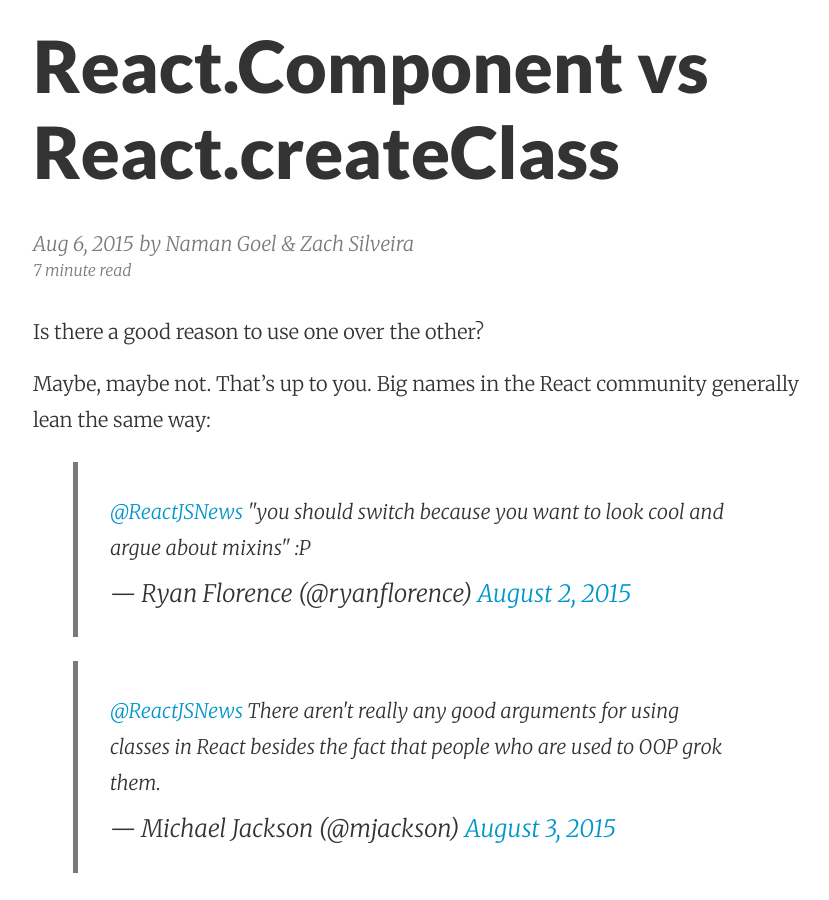
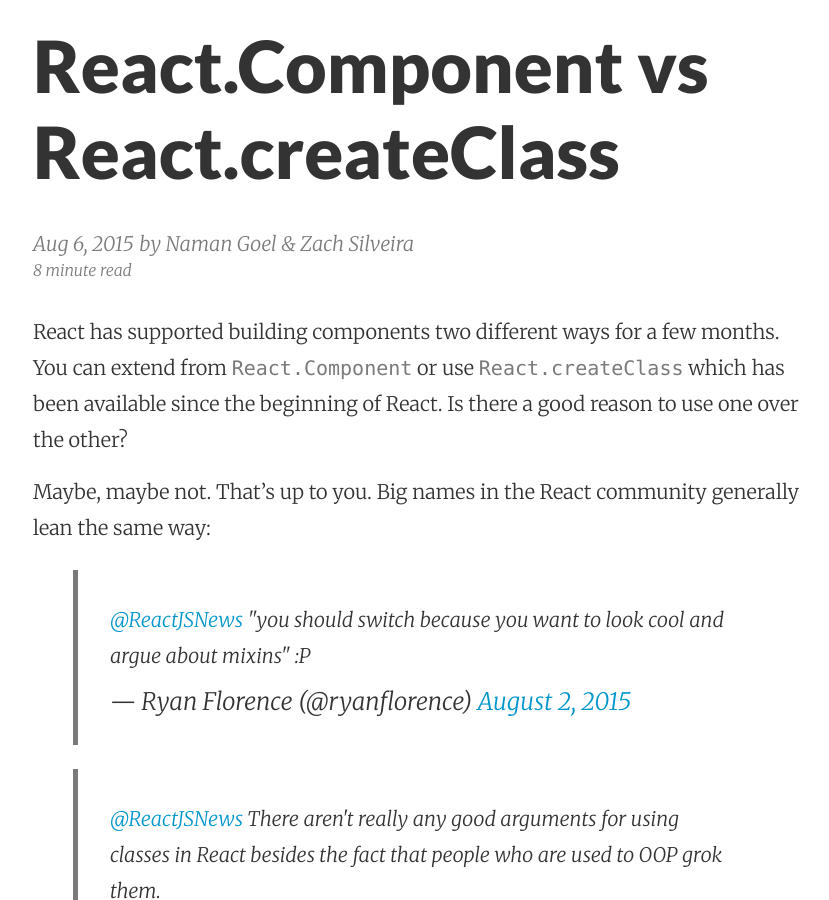
Before and after one commit to Legitcode/ReactJSNews, a Jekyll site: the page built from _posts/2015-08-06-composing-components.md, in a window 1280 px wide and 900 px high, scrolled down 300 px. Shown: the whole window, without its empty margins (223-1052 px from the left). Built offline with Jekyll 4.4.1, drawn with Linux system fonts in a browser that asks for light colours; Markdown is read by kramdown in place of the engine named in the settings; comment, search, counter and statistics services are not loaded.

Commit message:
website build

```diff
--- a/_posts/2015-08-06-composing-components.md
+++ b/_posts/2015-08-06-composing-components.md
@@ -11,7 +11,8 @@
 React has supported building components two different ways for a few months. You can extend from `React.Component` or use `React.createClass` which has been available since the beginning of React. Is there a good reason to use one over the other?
 
 <!--more-->
-Is there a good reason to use one over the other?
+
+React has supported building components two different ways for a few months. You can extend from `React.Component` or use `React.createClass` which has been available since the beginning of React. Is there a good reason to use one over the other?
 
 Maybe, maybe not. That's up to you. Big names in the React community generally lean the same way:
 
```
